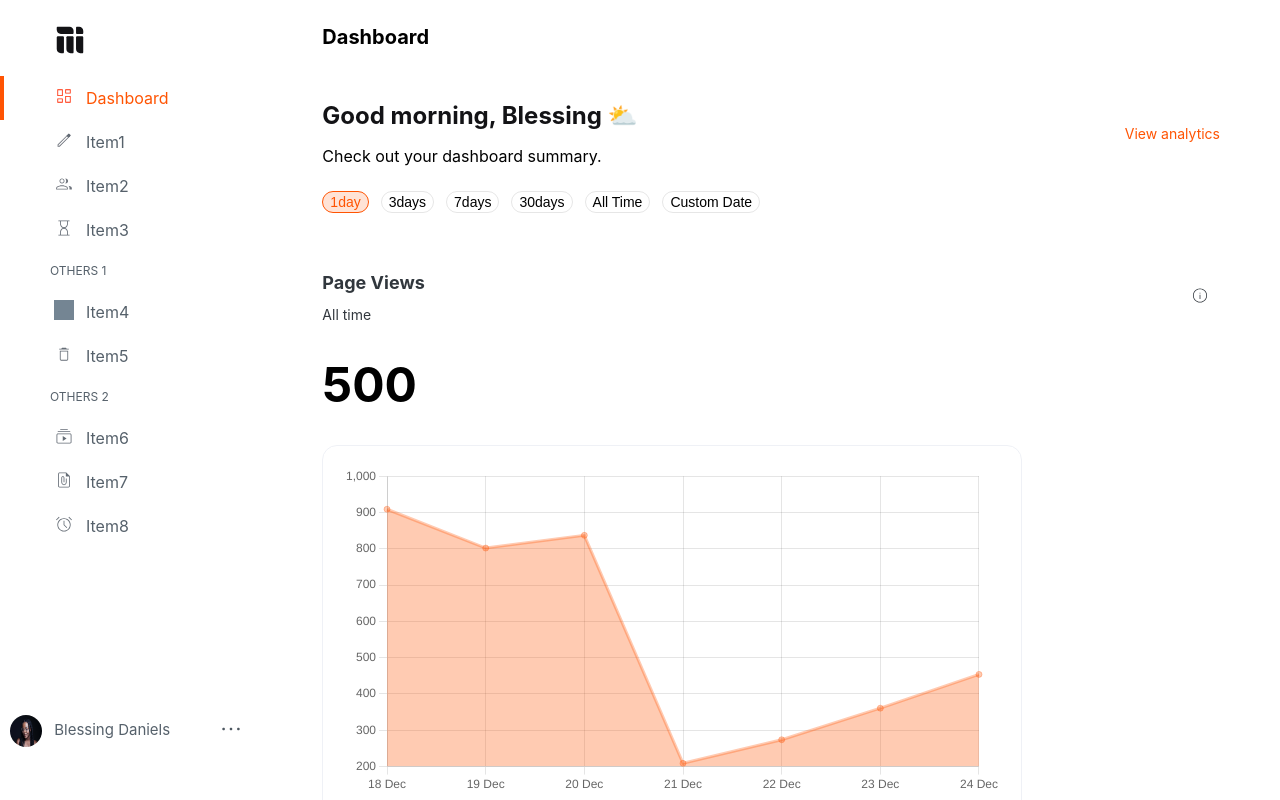
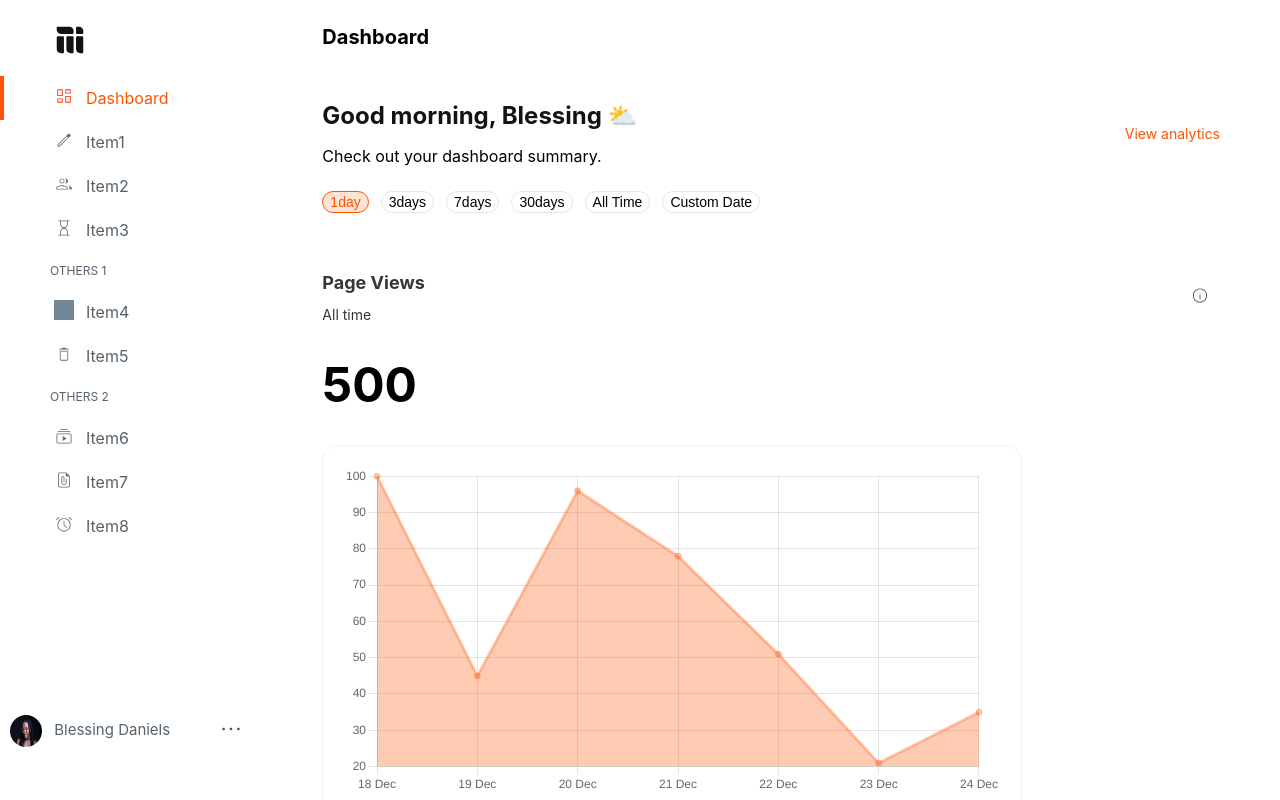
Before and after one commit to onfranciis/phyed, a React (Vite) app: page / in a window 1280 px wide. Built offline with nearby package versions, Linux system fonts and the light colour scheme; grey boxes are pictures that could not be loaded.

Commit message:
feat: remove faker dependency and unused interface

```diff
--- a/package.json
+++ b/package.json
@@ -11,7 +11,6 @@
   },
   "dependencies": {
     "chart.js": "^4.2.1",
-    "faker": "^5.5.3",
     "react": "^18.2.0",
     "react-chartjs-2": "^5.2.0",
     "react-dom": "^18.2.0",
--- a/src/components/mainBody/dashboard/LineGraph.tsx
+++ b/src/components/mainBody/dashboard/LineGraph.tsx
@@ -8,18 +8,6 @@ import {
 } from "chart.js";
 import { useRef } from "react";
 import { Line } from "react-chartjs-2";
-import faker from "faker";
-
-interface ChartDataType {
-  labels: string[];
-  datasets: {
-    fill: boolean;
-    label: string;
-    data: any[];
-    borderColor: string;
-    backgroundColor: CanvasGradient | string;
-  }[];
-}
 
 ChartJS.register(CategoryScale, LinearScale, PointElement, LineElement, Filler);
 
@@ -54,7 +42,7 @@ const LineGraph = () => {
       {
         fill: true,
         label: "",
-        data: labels.map(() => faker.datatype.number({ min: 0, max: 1000 })),
+        data: [100, 45, 96, 78, 51, 21, 35, 84],
         borderColor: "rgba(255, 84, 3, 0.3)",
         backgroundColor: "rgba(255, 84, 3, 0.3)",
       },
```
Also changed, not shown: 1 other file (tests, documents, lock files or other folders).
